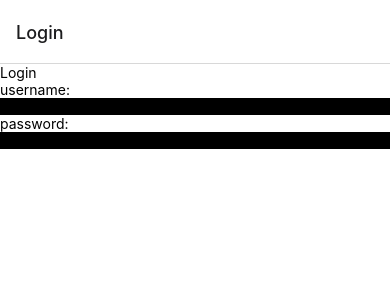
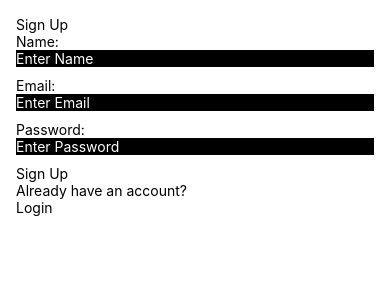
Before and after one commit to bengold1999/chatapp_native, a React Native app: screen /SignUp in a window 390 px wide. Shown: the top 300 px of the page. Built offline with nearby package versions, Linux system fonts and the light colour scheme.

Commit message:
Add Sign up and navigation

```diff
--- a/App.js
+++ b/App.js
@@ -4,13 +4,15 @@ import { createStackNavigator } from '@react-navigation/stack'
 import Chat from './screens/Chat.jsx'
 import { NavigationContainer } from '@react-navigation/native'
 import Login from './screens/Login.jsx'
+import SignUp from './screens/SignUp.jsx'
 
 const Stack = createStackNavigator()
 
 function ChatStack() {
   return (
-    <Stack.Navigator>
-      <Stack.Screen name='Login' component={Login} />
+    <Stack.Navigator screenOptions={{ headerShown: false }}>
+      <Stack.Screen name="Login" component={Login} />
+      <Stack.Screen name="SignUp" component={SignUp} />
     </Stack.Navigator>
 
   )
--- /dev/null
+++ b/comp/CustomButton.jsx
@@ -0,0 +1,12 @@
+import { TouchableOpacity,Text } from 'react-native'
+import React from 'react'
+
+const CustomButton = ({handlePress,text}) => {
+  return (
+    <TouchableOpacity onPress={handlePress}>
+      <Text>{text}</Text>
+    </TouchableOpacity>
+  )
+}
+
+export default CustomButton
--- a/screens/Login.jsx
+++ b/screens/Login.jsx
@@ -1,63 +1,63 @@
-import { Alert, StyleSheet, Text, TextInput, View } from 'react-native'
-import React, { useState } from 'react'
-import { signInWithEmailAndPassword } from 'firebase/auth'
-import { auth } from '../config/firebase'
-import { SafeAreaView } from 'react-native-safe-area-context'
+import { Alert, StyleSheet, Text, TextInput, View } from 'react-native';
+import React, { useState } from 'react';
+import { signInWithEmailAndPassword } from 'firebase/auth';
+import { auth } from '../config/firebase';
+import { SafeAreaView } from 'react-native-safe-area-context';
+import CustomButton from '../comp/CustomButton';
+import { useNavigation } from '@react-navigation/native';
 
 const Login = () => {
-    const [email, setEmail] = useState('')
-    const [password, setPassword] = useState('')
+    const [email, setEmail] = useState('');
+    const [password, setPassword] = useState('');
+    const navigation = useNavigation();
 
     const onHandleLogin = () => {
         if (email !== '' && password !== '') {
             signInWithEmailAndPassword(auth, email, password)
                 .then(() => console.log("login success"))
-                .catch((err) => Alert.alert("login error", err.message))
+                .catch((err) => Alert.alert("login error", err.message));
         }
-    }
-
+    };
 
     return (
         <View style={styles.container}>
             <SafeAreaView>
                 <Text>Login</Text>
-                <Text>username:</Text>
+                <Text>Email:</Text>
                 <TextInput
-                    style={{ backgroundColor: 'black' }}
+                    style={{ backgroundColor: 'black', color: 'white', marginBottom: 10 }}
                     placeholder='Enter Mail'
                     autoCapitalize='none'
                     keyboardType='email-address'
-                    textContentType='emailAdress'
-                    autoFocus={true}
+                    textContentType='emailAddress'
                     value={email}
                     onChangeText={(text) => setEmail(text)}
                 />
                 <Text>password:</Text>
                 <TextInput
-                    style={{ backgroundColor: 'black' }}
+                    style={{ backgroundColor: 'black', color: 'white', marginBottom: 10 }}
                     placeholder='Enter password'
                     autoCapitalize='none'
                     autoCorrect={false}
                     secureTextEntry={true}
                     textContentType='password'
-                    autoFocus={true}
                     value={password}
                     onChangeText={(text) => setPassword(text)}
                 />
-
-
-
-
+                <CustomButton handlePress={onHandleLogin} text={'Login'} />
+                <Text>Don't have an account?</Text>
+                <CustomButton handlePress={() => navigation.navigate('SignUp')} text={'Sign Up'} />
             </SafeAreaView>
         </View>
-    )
-}
+    );
+};
 
-export default Login
+export default Login;
 
 const styles = StyleSheet.create({
     container: {
         flex: 1,
-        backgroundColor: '#fff'
-    }
-})
+        backgroundColor: '#fff',
+        padding: 16,
+    },
+});
--- a/screens/SignUp.jsx
+++ b/screens/SignUp.jsx
@@ -1,14 +1,76 @@
-import { StyleSheet, Text, View } from 'react-native'
-import React from 'react'
+import { Alert, StyleSheet, Text, TextInput, View } from 'react-native';
+import React, { useState } from 'react';
+import { createUserWithEmailAndPassword } from 'firebase/auth';
+import { auth } from '../config/firebase';
+import { SafeAreaView } from 'react-native-safe-area-context';
+import CustomButton from '../comp/CustomButton';
+import { useNavigation } from '@react-navigation/native';
 
 const SignUp = () => {
-  return (
-    <View>
-      <Text>SignUp</Text>
-    </View>
-  )
-}
+    const [email, setEmail] = useState('');
+    const [userName, setUserName] = useState('');
+    const [password, setPassword] = useState('');
+    const navigation = useNavigation();
 
-export default SignUp
+    const onHandleSignUp = () => {
+        if (email !== '' && password !== ''&&userName!=='') {
+            createUserWithEmailAndPassword(auth, email, password)
+                .then(() => {
+                    console.log("sign up success");
+                    navigation.navigate('Login');
+                })
+                .catch((err) => Alert.alert("sign up error", err.message));
+        }
+    };
 
-const styles = StyleSheet.create({})
+    return (
+        <View style={styles.container}>
+            <SafeAreaView>
+                <Text>Sign Up</Text>
+                <Text>Name:</Text>
+                <TextInput
+                    style={{ backgroundColor: 'black', color: 'white', marginBottom: 10 }}
+                    placeholder='Enter Name'
+                    autoCapitalize='none'
+                    textContentType='userName'
+                    value={userName}
+                    onChangeText={(text) => setUserName(text)}
+                />
+                <Text>Email:</Text>
+                <TextInput
+                    style={{ backgroundColor: 'black', color: 'white', marginBottom: 10 }}
+                    placeholder='Enter Email'
+                    autoCapitalize='none'
+                    keyboardType='email-address'
+                    textContentType='emailAddress'
+                    value={email}
+                    onChangeText={(text) => setEmail(text)}
+                />
+                <Text>Password:</Text>
+                <TextInput
+                    style={{ backgroundColor: 'black', color: 'white', marginBottom: 10 }}
+                    placeholder='Enter Password'
+                    autoCapitalize='none'
+                    autoCorrect={false}
+                    secureTextEntry={true}
+                    textContentType='password'
+                    value={password}
+                    onChangeText={(text) => setPassword(text)}
+                />
+                <CustomButton handlePress={onHandleSignUp} text={'Sign Up'} />
+                <Text>Already have an account?</Text>
+                <CustomButton handlePress={() => navigation.navigate('Login')} text={'Login'} />
+            </SafeAreaView>
+        </View>
+    );
+};
+
+export default SignUp;
+
+const styles = StyleSheet.create({
+    container: {
+        flex: 1,
+        backgroundColor: '#fff',
+        padding: 16,
+    },
+});
```
